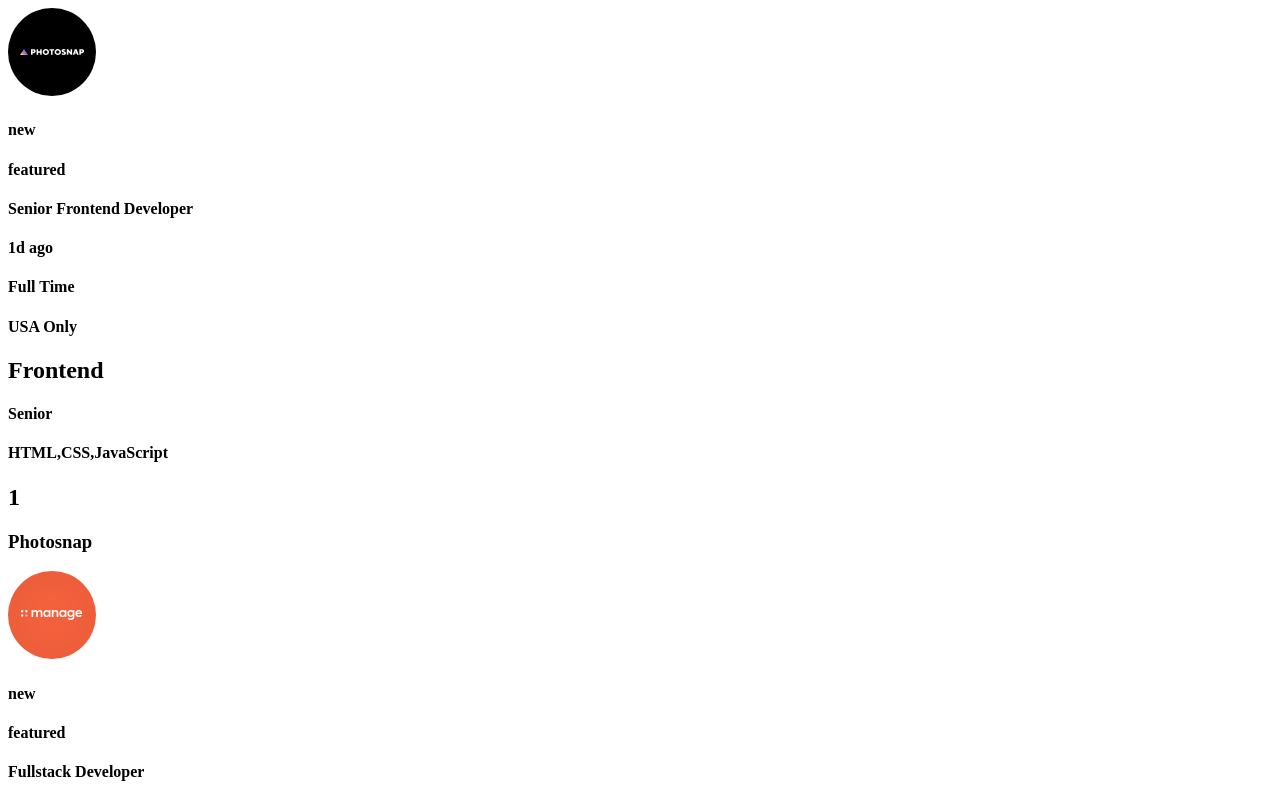
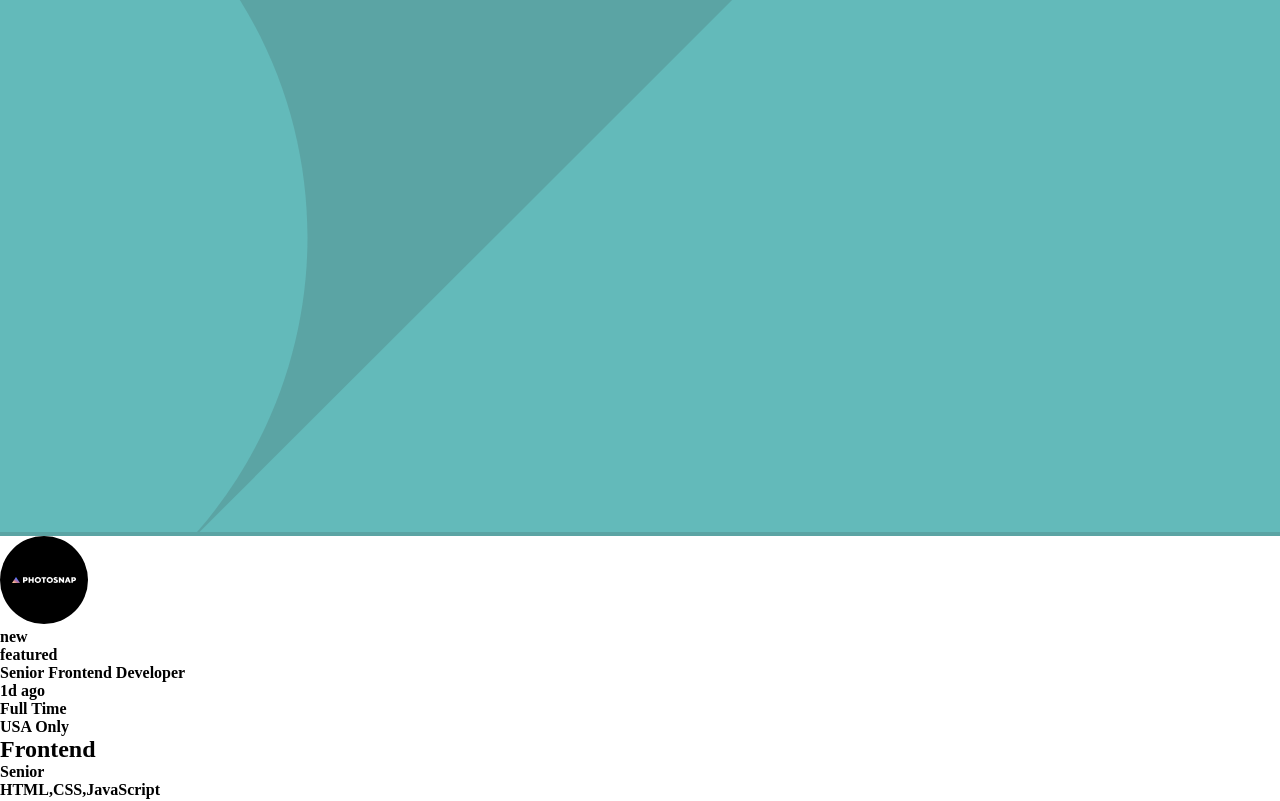
Before and after one commit to ChamuMutezva/static-job-listings, an Angular app: page / in a window 1280 px wide. Shown: the top 801 px of the page. Built offline with nearby package versions, Linux system fonts and the light colour scheme.

Commit message:
feat: header layout - image and background

```diff
--- a/src/app/app.component.css
+++ b/src/app/app.component.css
@@ -0,0 +1,9 @@
+header {
+   /* background-image: url("../assets/images/bg-header-mobile.svg");
+    background-repeat: no-repeat;*/
+    background-color: hsl(180, 29%, 50%);
+    background-size: contain;
+}
+.header__img {
+    width: 100%;
+}
--- a/src/app/app.component.html
+++ b/src/app/app.component.html
@@ -1,4 +1,6 @@
-<!--<h1>Hello {{title}}</h1> -->
+<header>
+    <img class="header__img" src="../assets/images/bg-header-mobile.svg" alt="" srcset="">
+</header>
 
 <!-- <button (click)="toggleImage()">Show Image</button>
 
--- a/src/styles.css
+++ b/src/styles.css
@@ -1 +1,6 @@
 /* You can add global styles to this file, and also import other style files */
+* {
+    padding: 0;
+    margin: 0;
+    box-sizing: border-box;
+}
```
